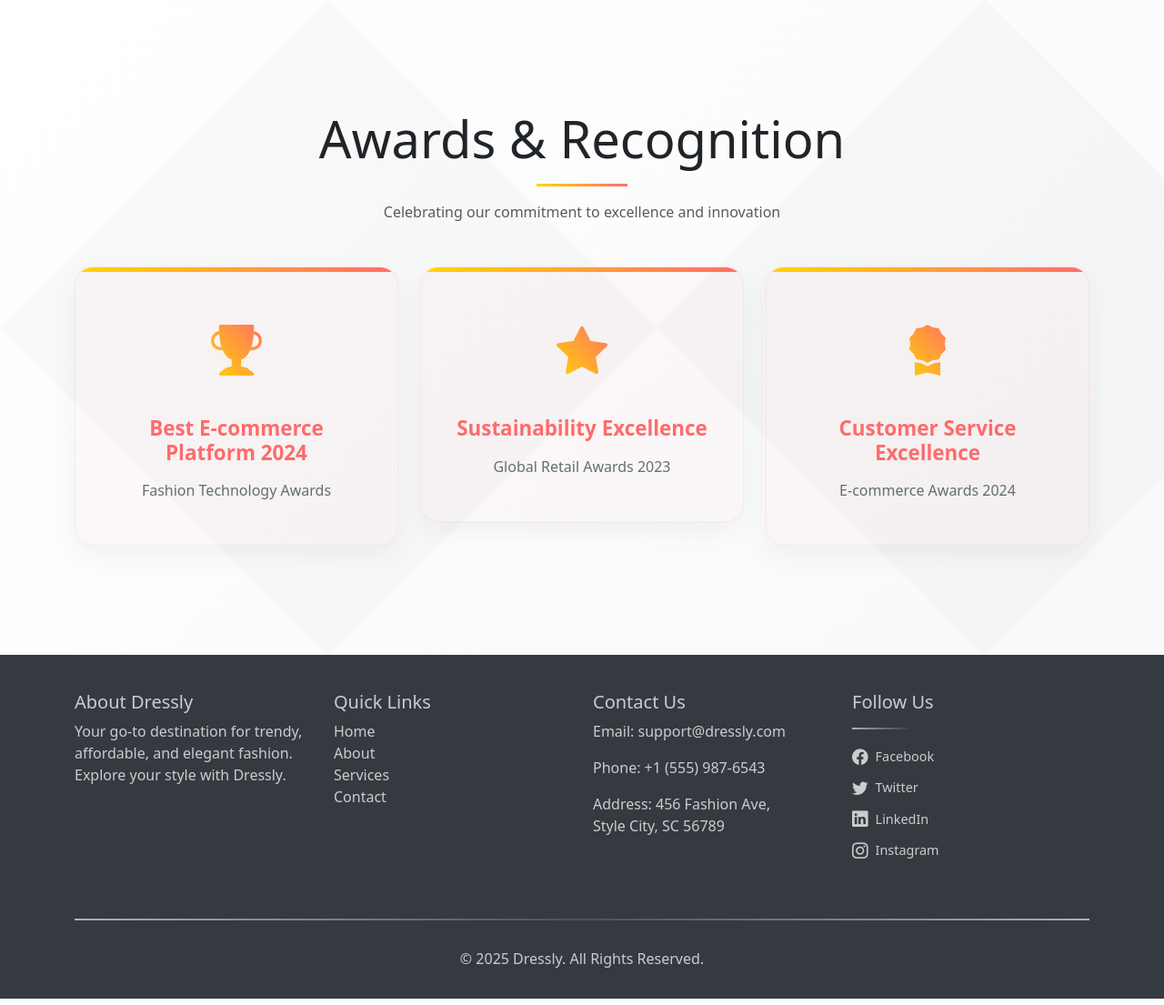
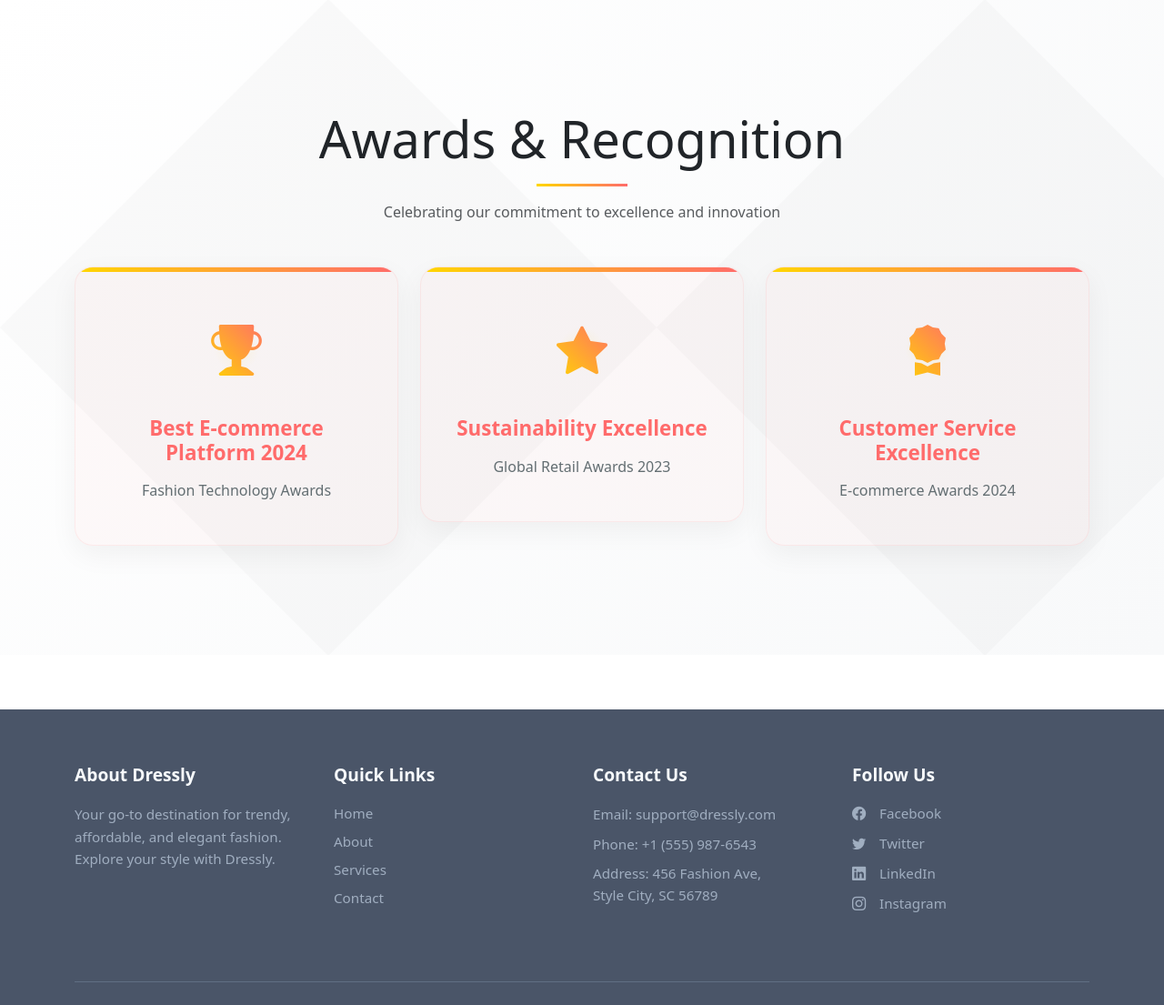
Before and after one commit to RohiniGH2/customer-segmentation, a Flask app: page /about in a window 1280 px wide. Shown: the part 5395-6500 px from the top of the page at 91% size. Run offline with Flask 3, Linux system fonts and the light colour scheme.

Commit message:
Redesign footer to match professional dark layout with improved styling and spacing

```diff
--- a/templates/base.html
+++ b/templates/base.html
@@ -49,35 +49,53 @@
 
   <style>
     footer {
-      background: #343a40;
-      color: #ccc;
-      padding-top: 40px;
+      background: #4a5568;
+      color: #e2e8f0;
+      padding: 60px 0 40px 0;
+      margin-top: 60px;
+    }
+    footer h5 {
+      color: #f7fafc;
+      font-size: 1.2rem;
+      font-weight: 600;
+      margin-bottom: 20px;
+    }
+    footer p {
+      color: #a0aec0;
+      line-height: 1.6;
+      margin-bottom: 8px;
+      font-size: 0.95rem;
     }
     footer a {
-      color: #ccc;
+      color: #a0aec0;
       text-decoration: none;
+      transition: color 0.3s ease;
+      display: flex;
+      align-items: center;
+      margin-bottom: 8px;
+      font-size: 0.95rem;
     }
     footer a:hover {
-      text-decoration: underline;
+      color: #f7fafc;
     }
     footer .social-icons a {
-      font-size: 0.9rem;
-      margin-bottom: 8px;
-      color: #ccc;
-      display: inline-flex;
+      display: flex;
       align-items: center;
-      transition: all 0.3s ease;
+      margin-bottom: 10px;
     }
     footer .social-icons a i {
-      font-size: 1.1rem;
-      margin-right: 8px;
-    }
-    footer .social-icons a:hover {
-      color: #fff;
-      transform: translateX(5px);
+      margin-right: 10px;
+      width: 20px;
     }
     footer hr {
-      border-top: 1px solid #555;
+      border-top: 1px solid #718096;
+      margin: 40px 0 30px 0;
+      opacity: 0.6;
+    }
+    footer .copyright {
+      color: #a0aec0;
+      font-size: 0.9rem;
+      text-align: center;
     }
 
     .navbar-dark.bg-dark {
@@ -92,43 +110,40 @@
   <!-- Footer -->
   <footer>
     <div class="container">
-      <div class="row text-center text-md-start">
-        <!-- About -->
-        <div class="col-md-3 mb-4">
+      <div class="row">
+        <!-- About Dressly -->
+        <div class="col-lg-3 col-md-6 mb-4">
           <h5>About Dressly</h5>
           <p>Your go-to destination for trendy, affordable, and elegant fashion. Explore your style with Dressly.</p>
         </div>
         <!-- Quick Links -->
-        <div class="col-md-3 mb-4">
+        <div class="col-lg-3 col-md-6 mb-4">
           <h5>Quick Links</h5>
-          <ul class="list-unstyled">
-            <li><a href="{{ url_for('index') }}">Home</a></li>
-            <li><a href="{{ url_for('about') }}">About</a></li>
-            <li><a href="{{ url_for('service') }}">Services</a></li>
-            <li><a href="{{ url_for('contact') }}">Contact</a></li>
-          </ul>
+          <a href="{{ url_for('index') }}">Home</a>
+          <a href="{{ url_for('about') }}">About</a>
+          <a href="{{ url_for('service') }}">Services</a>
+          <a href="{{ url_for('contact') }}">Contact</a>
         </div>
         <!-- Contact Us -->
-        <div class="col-md-3 mb-4">
+        <div class="col-lg-3 col-md-6 mb-4">
           <h5>Contact Us</h5>
           <p>Email: support@dressly.com</p>
           <p>Phone: +1 (555) 987-6543</p>
-          <p>Address: 456 Fashion Ave,<br> Style City, SC 56789</p>
+          <p>Address: 456 Fashion Ave,<br>Style City, SC 56789</p>
         </div>
-        <!-- Social Media -->
-        <div class="col-md-3 mb-4">
+        <!-- Follow Us -->
+        <div class="col-lg-3 col-md-6 mb-4">
           <h5>Follow Us</h5>
-          <hr class="w-25 mb-3" style="height: 2px; background: linear-gradient(to right, #ccc, transparent); border: none; opacity: 0.8;">
           <div class="social-icons">
-            <a href="#"><i class="bi bi-facebook"></i> Facebook</a><br>
-            <a href="#"><i class="bi bi-twitter"></i> Twitter</a><br>
-            <a href="#"><i class="bi bi-linkedin"></i> LinkedIn</a><br>
+            <a href="#"><i class="bi bi-facebook"></i> Facebook</a>
+            <a href="#"><i class="bi bi-twitter"></i> Twitter</a>
+            <a href="#"><i class="bi bi-linkedin"></i> LinkedIn</a>
             <a href="#"><i class="bi bi-instagram"></i> Instagram</a>
           </div>
         </div>
       </div>
-      <hr style="height: 2px; background: linear-gradient(to right, #ccc, #555, #ccc); border: none; opacity: 0.8; margin: 30px 0;">
-      <div class="text-center pb-3">
+      <hr>
+      <div class="copyright">
         <p>&copy; 2025 Dressly. All Rights Reserved.</p>
       </div>
     </div>
```
